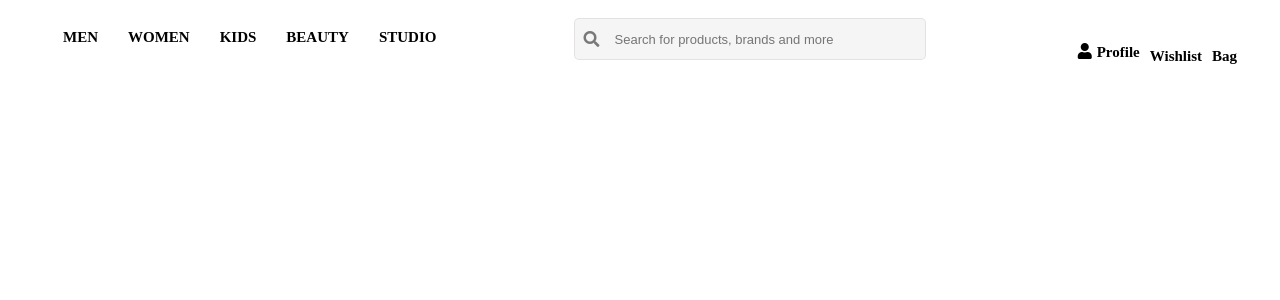
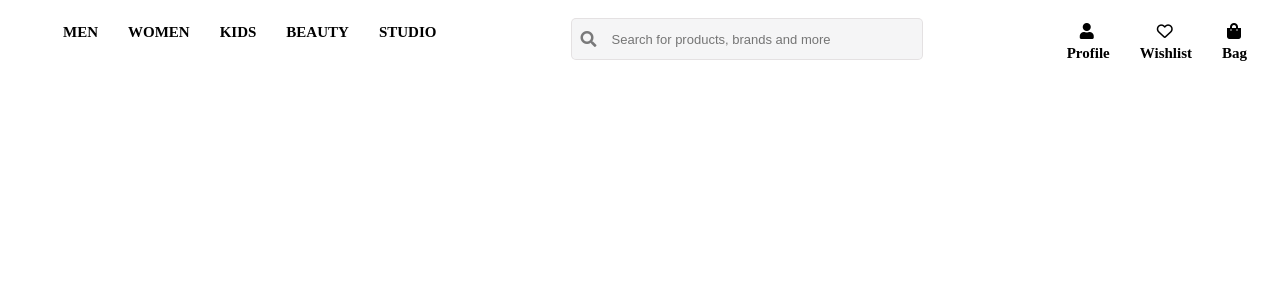
Before and after one commit to suganth4/quality-bazaar, a Vue app: page / in a window 1280 px wide. Shown: the top 300 px of the page. Built offline with nearby package versions, Linux system fonts and the light colour scheme.

Commit message:
--- Auto-Git Commit ---

```diff
--- a/src/components/login-qa.vue
+++ b/src/components/login-qa.vue
@@ -51,12 +51,25 @@
                 <input type="text" name="" value="" placeholder="Search for products, brands and more"  id="search">
             </div>
             <div class="option right">
-                <div>
+                <div class="kart-options">
                     <i class="fa fa-user" aria-hidden="true"></i>
-                    <a href="" class="kart">Profile</a>
+                    <div >
+                        <a href="" class="kart">Profile</a>
+                    </div>
                 </div>
-                <a href="" class="kart">Wishlist</a>
-                <a href="" class="kart">Bag</a>
+                <div class="kart-options">
+                    <i class="fa fa-heart-o"></i>
+                    <div>
+                        <a href="" class="kart">Wishlist</a>
+                    </div>
+                </div>
+                <div class="kart-options">
+                    <i class="fa fa-shopping-bag" aria-hidden="true"></i>
+                    <div>
+                        <a href="" class="kart">Bag</a>
+                    </div>
+                </div>
+
             </div>
         </div>
     </div>
@@ -73,11 +86,10 @@ export default {
 #header, .option {
     display: flex;
     justify-content: space-between ;
-    margin-top: 5px;
 }
 .right {
-    padding-top:20px ;
-    padding: 30px;
+    padding: 10px;
+    padding-top:5px ;
 }
 .menu {
     list-style-type:none;
@@ -96,6 +108,21 @@ li {
     margin: 5px;
     font-weight: 600;
     color: black;
+}
+.fa-user{
+    margin-bottom: 5px;
+    margin-left: 18px;
+}
+.fa-heart-o {
+    margin-bottom: 5px;
+    margin-left: 22px;
+}
+.fa-shopping-bag {
+    margin-bottom: 5px;
+    margin-left: 10px;
+}
+.kart-options {
+    margin: 10px;
 }
 #men a, #women a, #kids a, #beauty a, #studio a {
     display: block;
```
Also changed, not shown: .autogit/logs/log-1-4-2022-11-52-22.txt (added).
